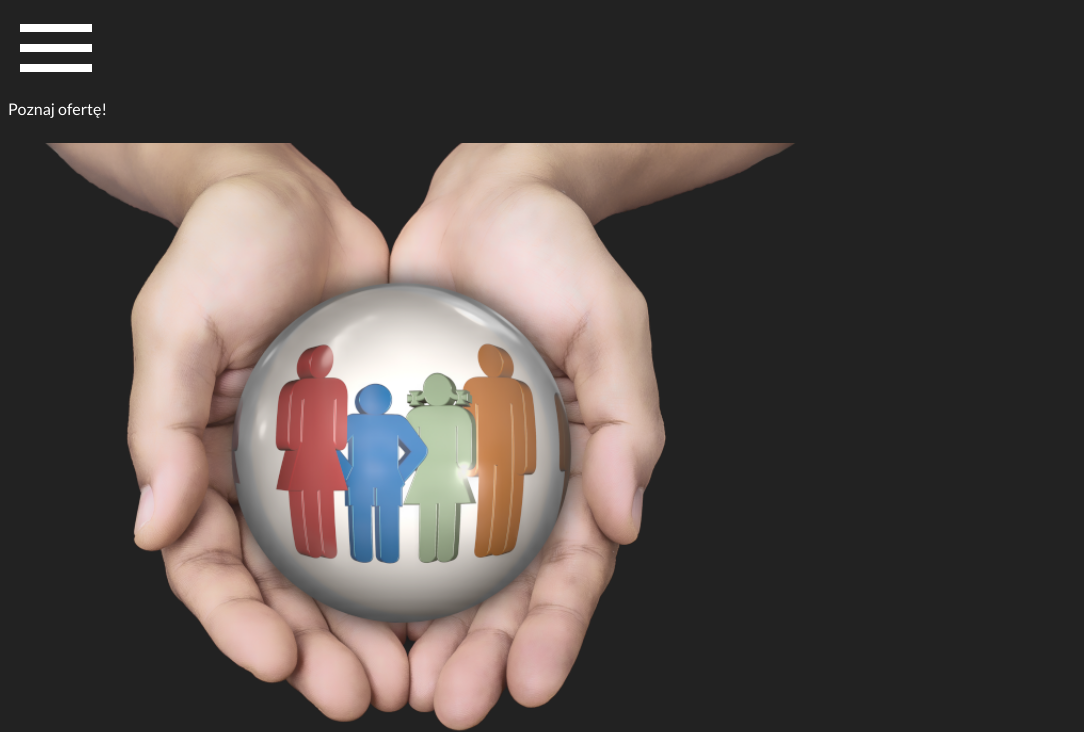
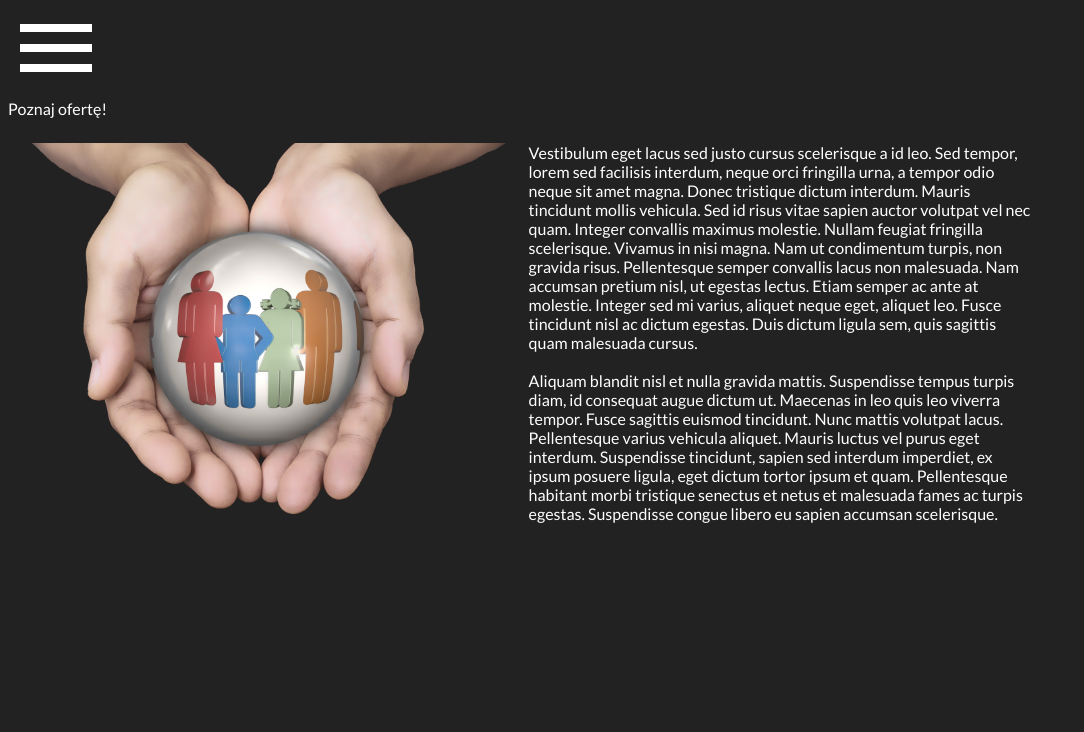
Before and after one commit to laszej/kancelaria, a plain HTML site: page index.html in a window 1280 px wide. Shown: the part 82-814 px from the top of the page, without its empty margins (0-1084 px from the left). Drawn offline with Linux system fonts and the light colour scheme.

Commit message:
Update style.css

```diff
--- a/style.css
+++ b/style.css
@@ -30,8 +30,7 @@ margin-right: 15px;}
 #gallery{
 float: left;
 margin-top: 15px;
-min-width: 100vmin;
-min-height: 100vmin;
+height: auto;
 max-width: 40%
 
 }
@@ -46,5 +45,5 @@ max-width: 40%
 }
 
 .image
-{width: 100vmin;
+{width: 100%;
 height: auto;}
```
